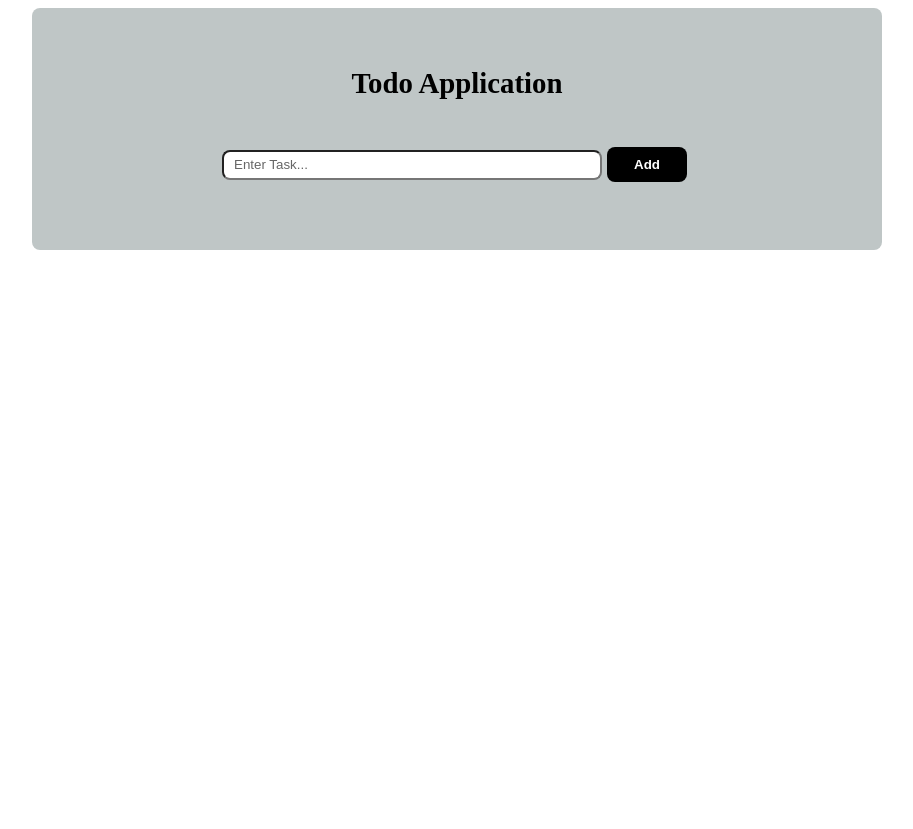
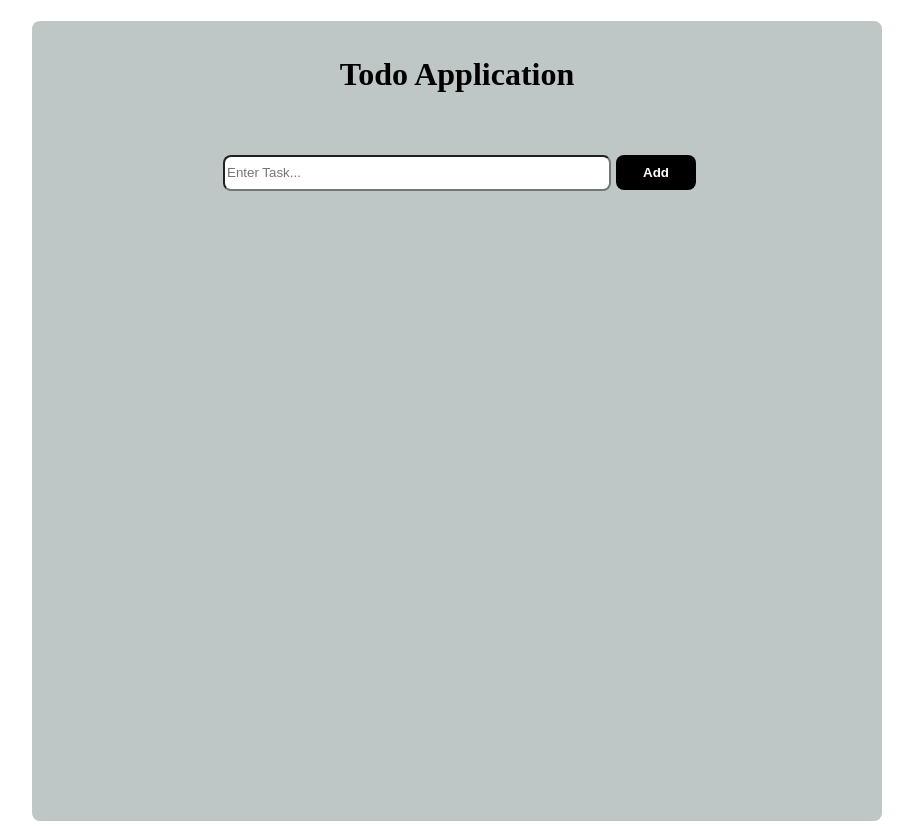
Before and after one commit to Sachin1373/https---github.com-Sachin1373-Todo_Application, a React (Vite) app: page / in a window 1280 px wide. Shown: the whole page, without its empty margins (183-1096 px from the left). Before the commit the page ends 800 px from the top, so only its background shows below. Built offline with nearby package versions, Linux system fonts and the light colour scheme.

Commit message:
css updated

```diff
--- a/src/Components/Todo_List.css
+++ b/src/Components/Todo_List.css
@@ -1,33 +1,28 @@
 .container {
     position: relative;
-    height: auto;
-    width: 90%;
+    height: 100vh;
+    width: 90%; /* Adjust width for responsiveness */
     max-width: 850px;
     background-color: rgb(191, 198, 198);
     text-align: center;
-    margin: 0 auto;
+    margin: 0 auto; /* Center the container */
     border-radius: 8px;
-    padding: 20px;
-    box-sizing: border-box;
 }
 
 h1 {
-    padding: 20px 0;
-    font-size: 1.8rem;
+    padding: 35px;
 }
 
 input {
     height: 30px;
-    width: 90%;
+    width: 80%; /* Adjust width for responsiveness */
     max-width: 380px;
     border-radius: 8px;
-    margin: 10px 0;
-    padding: 0 10px;
-    box-sizing: border-box;
+    margin: 5px;
 }
 
 input::placeholder {
-    color: #666;
+    padding: 0; /* Adjust padding for placeholder */
 }
 
 button {
@@ -38,8 +33,7 @@ button {
     height: 35px;
     cursor: pointer;
     border-radius: 8px;
-    border: none;
-    margin: 5px;
+    border: none; /* Remove border */
 }
 
 ol {
@@ -47,47 +41,41 @@ ol {
     flex-direction: column;
     gap: 8px;
     align-items: center;
-    margin: 20px 0;
-    padding: 0;
-    list-style: none;
+    margin-top: 50px;
+    padding: 0; /* Reset default padding */
+    list-style: none; /* Remove default list styling */
 }
 
 li {
     display: flex;
     align-items: center;
     justify-content: space-between;
-    width: 100%;
+    min-height: 35px;
+    width: 100%; /* Full width */
     max-width: 600px;
-    font-size: 1rem;
+    font-size: large;
     font-weight: 700;
     background-color: white;
-    padding: 10px 15px;
+    padding: 10px 20px;
     border-radius: 5px;
     box-shadow: 0 4px 8px rgba(0, 0, 0, 0.2);
     box-sizing: border-box;
-    position: relative;
-}
-
-.dbtn-container {
-    display: flex;
-    gap: 10px; /* Add space between buttons */
-    align-items: center;
 }
 
 .dbtn1, .dbtn2 {
-    height: 25px;
-    width: 60px;
+    height: 20px;
+    width: 50px;
     background-color: rgb(15, 16, 16);
     cursor: pointer;
     border: none;
     border-radius: 4px;
     color: white;
     font-weight: 700;
-    font-size: 0.9rem;
 }
 
 .dbtn1 {
     margin-left: auto;
+    margin-right: 10px;
 }
 
 @media (max-width: 768px) {
@@ -99,7 +87,7 @@ li {
         max-width: 300px;
     }
     li {
-        width: 100%;
+        width: 100%; /* Adjust width for smaller screens */
         font-size: 0.9rem;
     }
     .dbtn1, .dbtn2 {
@@ -113,7 +101,7 @@ li {
         font-size: 1.2rem;
     }
     input {
-        width: 100%;
+        width: 100%; /* Full width on very small screens */
         max-width: none;
     }
     li {
@@ -121,11 +109,6 @@ li {
         font-size: 0.8rem;
         flex-direction: column;
         align-items: flex-start;
-        padding: 10px;
-    }
-    .dbtn-container {
-        width: 100%;
-        justify-content: flex-end; /* Align buttons to the right */
     }
     .dbtn1, .dbtn2 {
         width: 40px;
```
